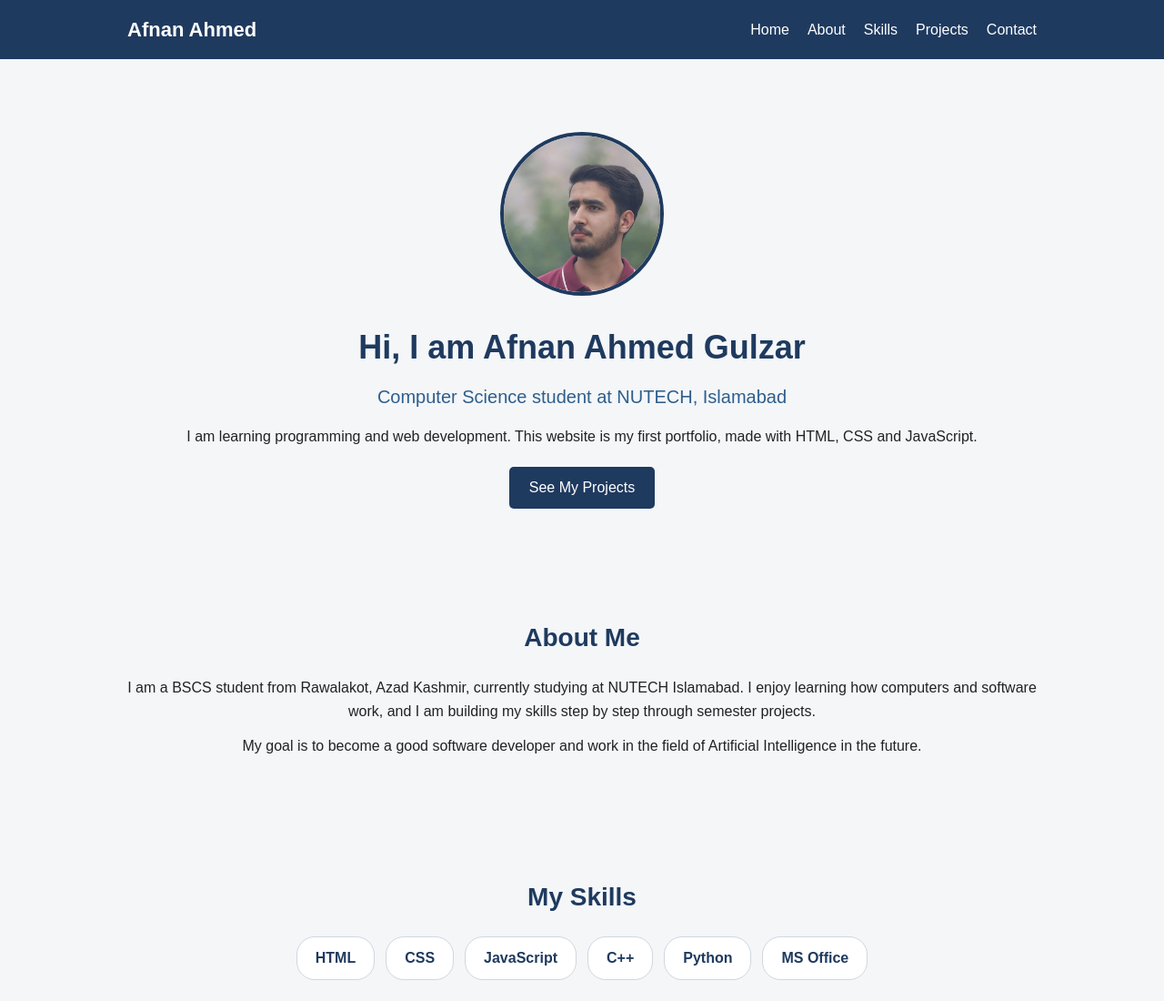
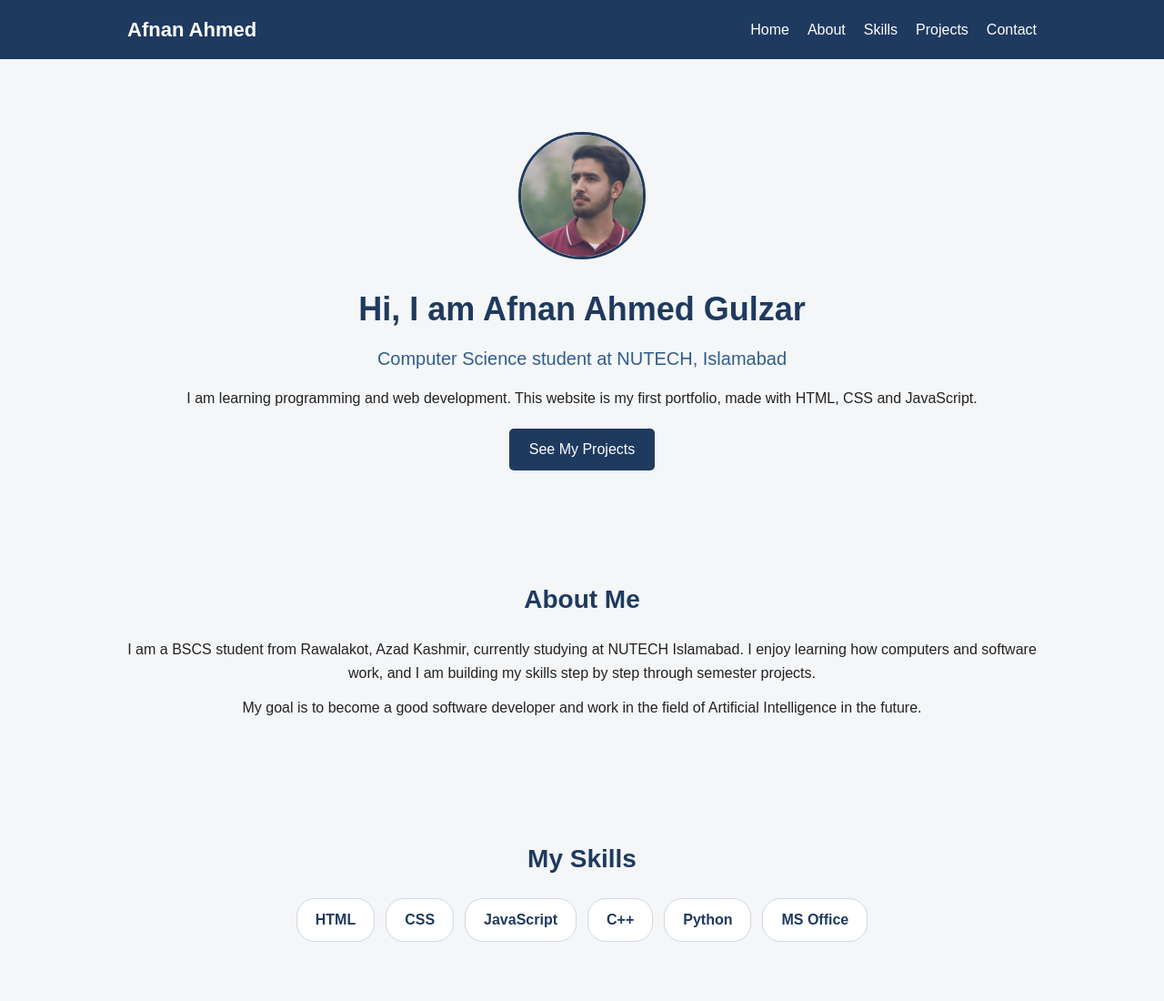
Before and after one commit to afnanahmed424/personal-portfolio-website, a plain HTML site: page index.html in a window 1280 px wide. Shown: the top 1100 px of the page at 91% size. Drawn offline with Linux system fonts and the light colour scheme.

Commit message:
Adjust profile photo size

```diff
--- a/style.css
+++ b/style.css
@@ -69,13 +69,13 @@ section {
 }
 
 .profile-pic {
-    width: 180px;
-    height: 180px;
+    width: 140px;
+    height: 140px;
     object-fit: cover;
-    object-position: top;
+    object-position: center 20%;
     border-radius: 50%;
-    border: 4px solid #1f3a5f;
-    margin-bottom: 20px;
+    border: 3px solid #1f3a5f;
+    margin-bottom: 18px;
 }
 
 .home h1 {
```
